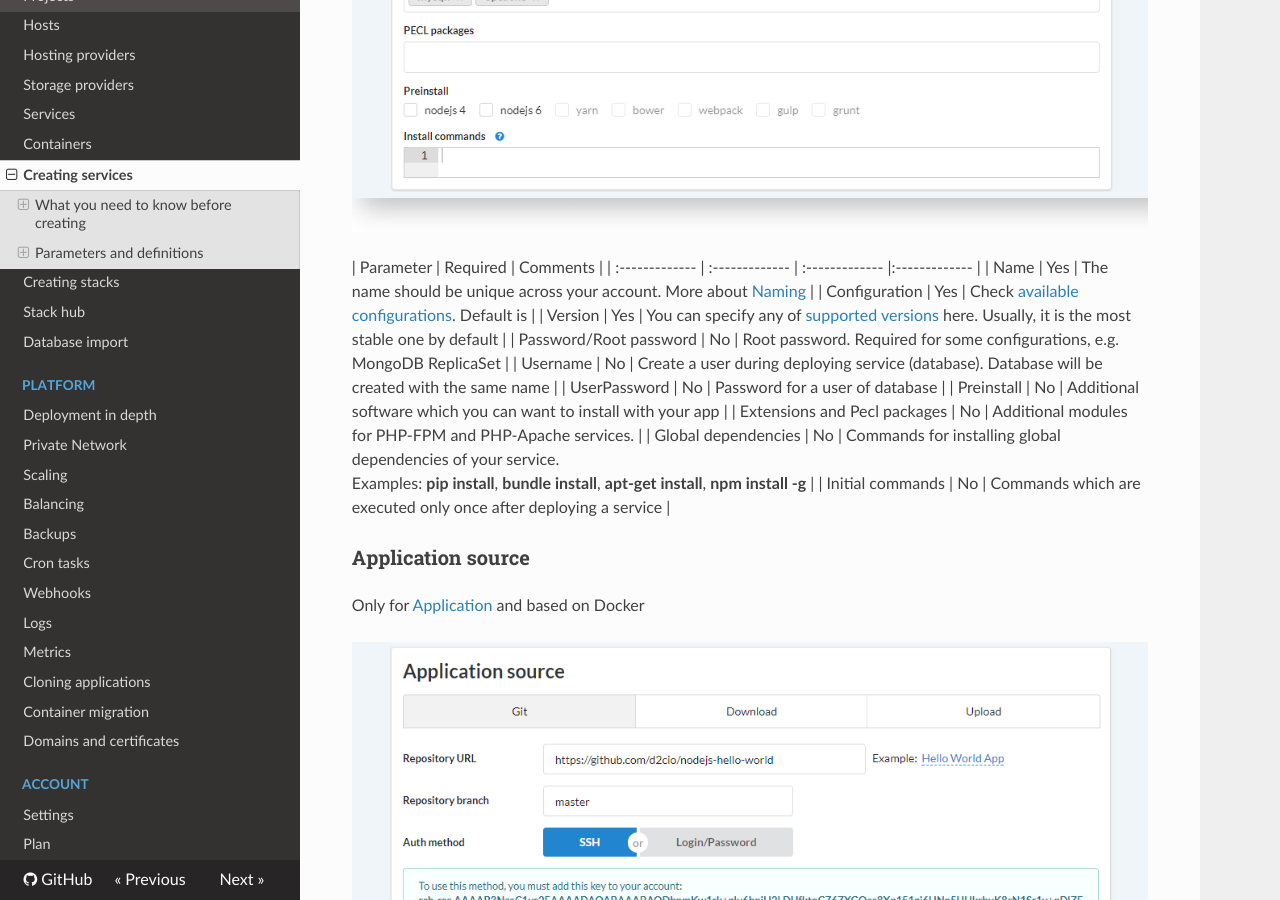
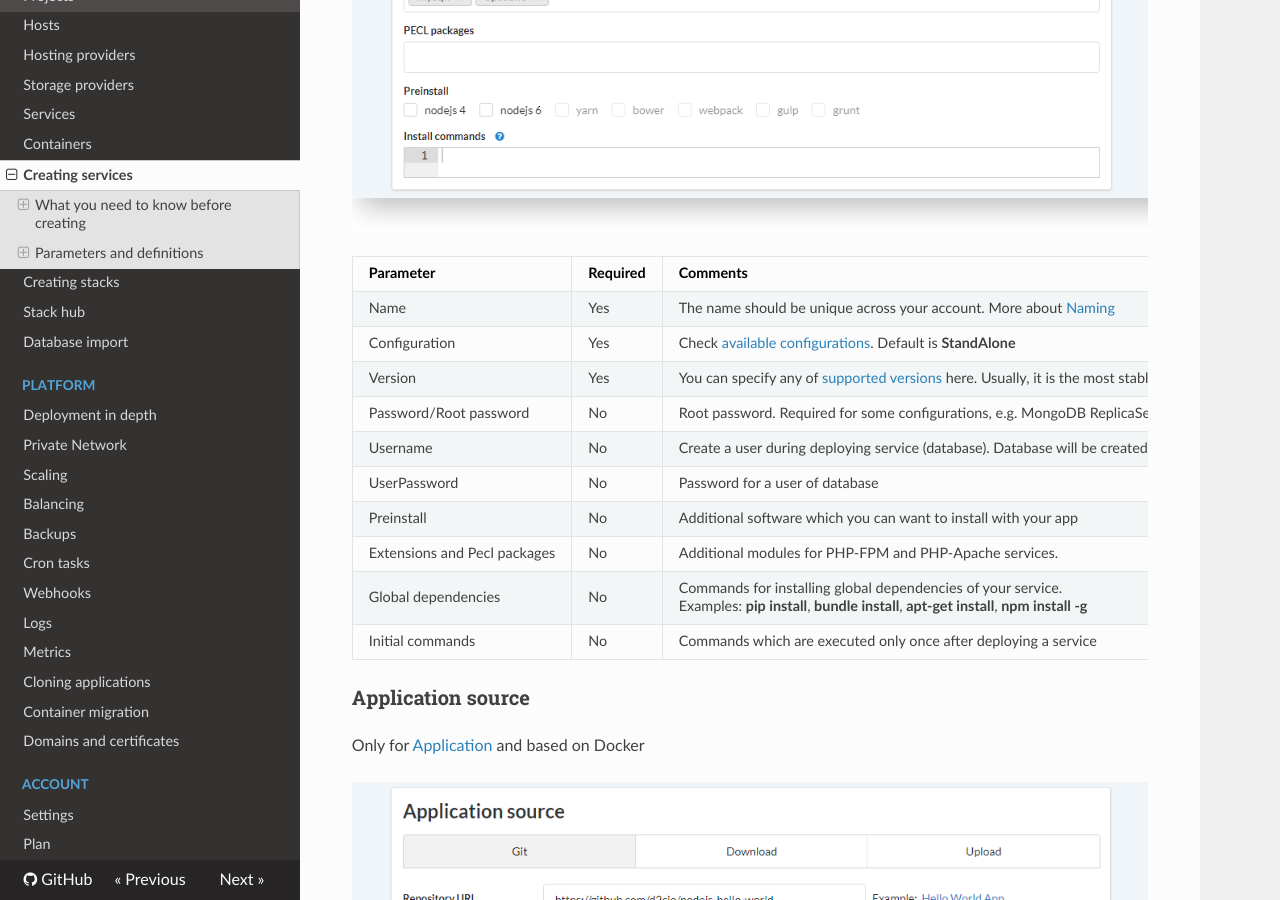
Before and after one commit to d2cio/docs, an MkDocs documentation site: the page built from docs/getting-started/creating-services.md, in a window 1280 px wide and 900 px high, scrolled down 1115 px. Built offline with MkDocs 1.6.1, drawn with Linux system fonts in a browser that asks for light colours; nearby versions of some CDN libraries; old or Windows-style settings are respelled for this version of MkDocs.

Commit message:
table fix

```diff
--- a/docs/getting-started/creating-services.md
+++ b/docs/getting-started/creating-services.md
@@ -32,9 +32,9 @@ There are some  definitions which should be explained.
 ![Creating services - Service settings](../img/creating_services_settings.png)
 
 | Parameter     | Required     |  Comments |
-| :------------- | :------------- | :------------- |:------------- |
+| :------------- | :------------- |:------------- |
 | Name                | Yes      |  The name should be unique across your account. More about [Naming](/getting-started/services/#naming) |
-| Configuration       | Yes      |  Check [available configurations](/getting-started/services/#data-services). Default is    |
+| Configuration       | Yes      |  Check [available configurations](/getting-started/services/#data-services). Default is **StandAlone**   |
 | Version             | Yes      |  You can specify any of [supported versions](/getting-started/services/#data-services) here. Usually, it is the most stable one by default       |
 | Password/Root password | No    |  Root password. Required for some configurations, e.g. MongoDB ReplicaSet |
 | Username            | No       |  Create a user during deploying service (database). Database will be created with the same name    |
```
